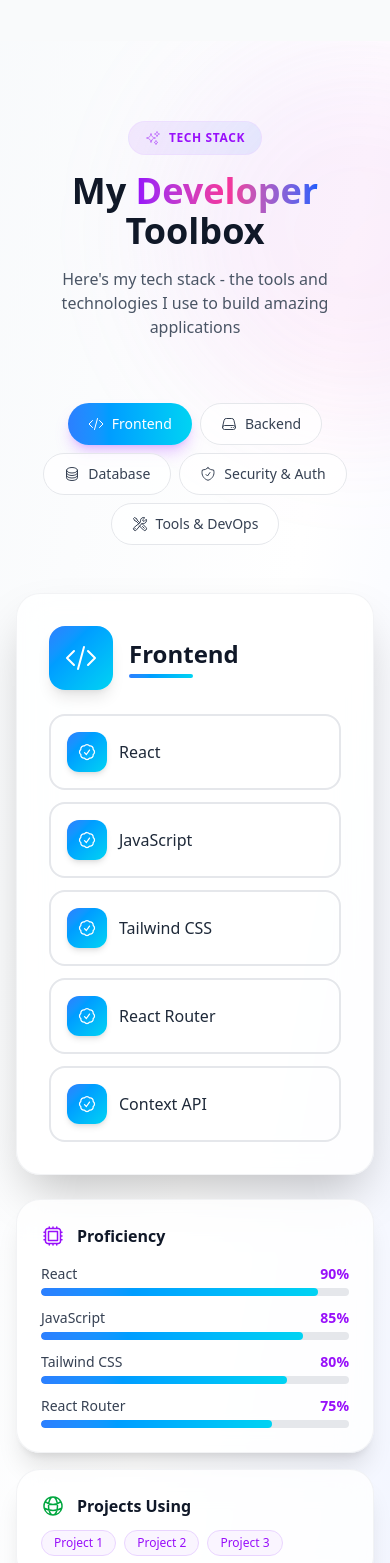
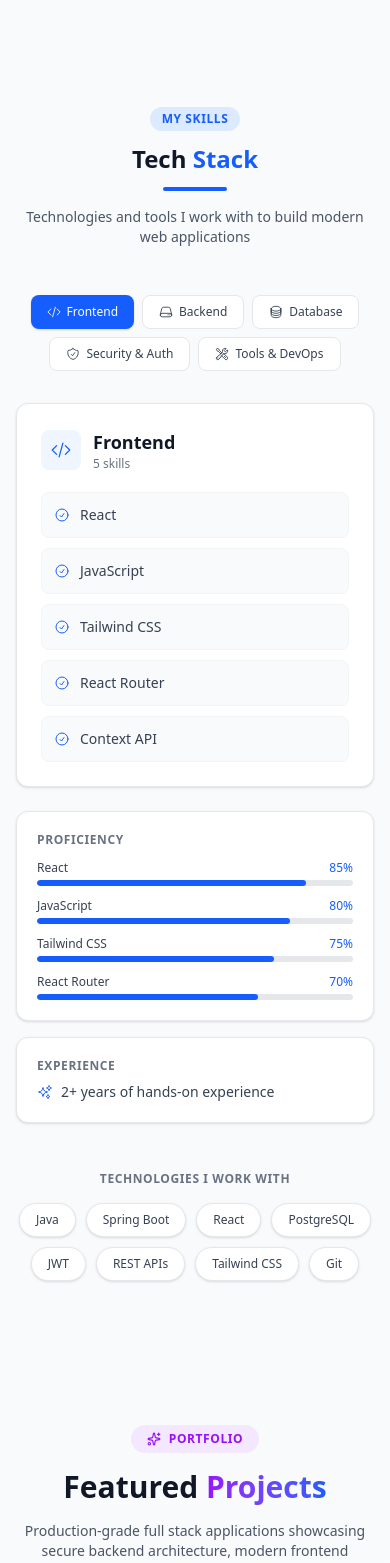
Before and after one commit to mohankumaronly/portfolio, a React (Vite) app: page / in a window 390 px wide. Shown: the part 2660-4223 px from the top of the page. Built offline with nearby package versions, Linux system fonts and the light colour scheme.

Commit message:
refactor: clean professional skills section with improved design and responsiveness

```diff
--- a/src/components/Skills.jsx
+++ b/src/components/Skills.jsx
@@ -1,5 +1,5 @@
 import { motion } from "framer-motion";
-import { useState, useEffect } from "react";
+import { useState } from "react";
 import {
   CodeBracketIcon,
   ServerIcon,
@@ -7,14 +7,7 @@
   ShieldCheckIcon,
   WrenchScrewdriverIcon,
   SparklesIcon,
-  TrophyIcon,
-  UserGroupIcon,
-  RocketLaunchIcon,
-  CheckBadgeIcon,
-  CpuChipIcon,
-  CommandLineIcon,
-  SwatchIcon,
-  GlobeAltIcon
+  CheckCircleIcon
 } from "@heroicons/react/24/outline";
 
 const skillGroups = [
@@ -22,225 +15,171 @@
     title: "Frontend",
     icon: CodeBracketIcon,
     skills: ["React", "JavaScript", "Tailwind CSS", "React Router", "Context API"],
-    color: "from-blue-500 to-cyan-400",
     bgColor: "bg-blue-50 dark:bg-blue-900/20",
     iconColor: "text-blue-600 dark:text-blue-400",
-    gradient: "from-blue-500 to-cyan-400",
-    emoji: "🎨"
+    borderColor: "border-blue-200 dark:border-blue-800"
   },
   {
     title: "Backend",
     icon: ServerIcon,
     skills: ["Java", "Spring Boot", "Spring Security", "REST APIs", "JWT Authentication"],
-    color: "from-green-500 to-emerald-400",
-    bgColor: "bg-green-50 dark:bg-green-900/20",
-    iconColor: "text-green-600 dark:text-green-400",
-    gradient: "from-green-500 to-emerald-400",
-    emoji: "⚙️"
+    bgColor: "bg-emerald-50 dark:bg-emerald-900/20",
+    iconColor: "text-emerald-600 dark:text-emerald-400",
+    borderColor: "border-emerald-200 dark:border-emerald-800"
   },
   {
     title: "Database",
     icon: CircleStackIcon,
     skills: ["PostgreSQL", "Hibernate (JPA)", "Entity Mapping", "Query Optimization"],
-    color: "from-yellow-500 to-orange-400",
-    bgColor: "bg-yellow-50 dark:bg-yellow-900/20",
-    iconColor: "text-yellow-600 dark:text-yellow-400",
-    gradient: "from-yellow-500 to-orange-400",
-    emoji: "🗄️"
+    bgColor: "bg-amber-50 dark:bg-amber-900/20",
+    iconColor: "text-amber-600 dark:text-amber-400",
+    borderColor: "border-amber-200 dark:border-amber-800"
   },
   {
     title: "Security & Auth",
     icon: ShieldCheckIcon,
-    skills: [
-      "JWT Authentication",
-      "Email Verification",
-      "Password Reset Flow",
-      "Role-Based Access Control",
-      "Secure API Design",
-    ],
-    color: "from-purple-500 to-pink-400",
+    skills: ["JWT Authentication", "Email Verification", "Password Reset", "Role-Based Access Control"],
     bgColor: "bg-purple-50 dark:bg-purple-900/20",
     iconColor: "text-purple-600 dark:text-purple-400",
-    gradient: "from-purple-500 to-pink-400",
-    emoji: "🔒"
+    borderColor: "border-purple-200 dark:border-purple-800"
   },
   {
     title: "Tools & DevOps",
     icon: WrenchScrewdriverIcon,
     skills: ["Git", "GitHub", "Postman", "Neon DB", "Environment Variables"],
-    color: "from-gray-600 to-gray-400",
     bgColor: "bg-gray-50 dark:bg-gray-800/50",
     iconColor: "text-gray-600 dark:text-gray-400",
-    gradient: "from-gray-600 to-gray-400",
-    emoji: "🛠️"
+    borderColor: "border-gray-200 dark:border-gray-700"
   },
+];
+
+const techTags = [
+  "Java", "Spring Boot", "React", "PostgreSQL",
+  "JWT", "REST APIs", "Tailwind CSS", "Git"
 ];
 
 const Skills = () => {
   const [activeTab, setActiveTab] = useState(0);
-  const [selectedSkill, setSelectedSkill] = useState(null);
-
-  // Helper function to render icon component
-  const renderIcon = (IconComponent, className) => {
-    return <IconComponent className={className} />;
-  };
 
   return (
     <section
       id="skills"
-      className="py-20 sm:py-28 px-4 sm:px-6 lg:px-8 bg-gradient-to-br from-slate-50 via-white to-indigo-50 dark:from-gray-900 dark:via-gray-800 dark:to-gray-900 relative overflow-hidden"
+      className="py-16 sm:py-20 md:py-24 px-4 sm:px-6 lg:px-8 bg-gray-50 dark:bg-gray-900"
     >
-      {/* Animated background elements */}
-      <div className="absolute inset-0 overflow-hidden pointer-events-none">
-        <div className="absolute top-0 -right-40 w-96 h-96 bg-gradient-to-br from-purple-400/20 to-pink-400/20 dark:from-purple-900/10 dark:to-pink-900/10 rounded-full filter blur-3xl animate-pulse"></div>
-        <div className="absolute bottom-0 -left-40 w-96 h-96 bg-gradient-to-tr from-blue-400/20 to-cyan-400/20 dark:from-blue-900/10 dark:to-cyan-900/10 rounded-full filter blur-3xl animate-pulse delay-1000"></div>
-      </div>
+      <div className="max-w-6xl mx-auto">
 
-      <div className="max-w-7xl mx-auto relative z-10">
-        {/* Section Header - New Design */}
+        {/* Section Header */}
         <motion.div
-          initial={{ opacity: 0, y: 30 }}
+          initial={{ opacity: 0, y: 20 }}
           whileInView={{ opacity: 1, y: 0 }}
-          transition={{ duration: 0.6 }}
+          transition={{ duration: 0.5 }}
           viewport={{ once: true }}
-          className="text-center mb-16"
+          className="text-center mb-12 md:mb-16"
         >
-          <div className="inline-flex items-center gap-2 px-4 py-2 mb-4 bg-gradient-to-r from-purple-500/10 to-blue-500/10 dark:from-purple-500/20 dark:to-blue-500/20 rounded-full border border-purple-200/50 dark:border-purple-800/50">
-            <SparklesIcon className="w-4 h-4 text-purple-600 dark:text-purple-400 animate-pulse" />
-            <span className="text-xs font-semibold tracking-wider text-purple-600 dark:text-purple-400 uppercase">
-              Tech Stack
-            </span>
-          </div>
-          <h2 className="text-4xl sm:text-5xl md:text-6xl font-bold text-gray-900 dark:text-white">
-            My{" "}
-            <span className="bg-gradient-to-r from-purple-600 via-pink-500 to-blue-600 bg-clip-text text-transparent animate-gradient bg-300%">
-              Developer
-            </span>
-            {" "}Toolbox
+          <span className="inline-block px-3 py-1 mb-3 text-xs font-semibold tracking-wider text-blue-600 dark:text-blue-400 bg-blue-100 dark:bg-blue-900/30 rounded-full">
+            MY SKILLS
+          </span>
+          <h2 className="text-2xl sm:text-3xl md:text-4xl lg:text-5xl font-bold text-gray-900 dark:text-white">
+            Tech <span className="text-blue-600 dark:text-blue-400">Stack</span>
           </h2>
-          <p className="mt-4 text-base sm:text-lg text-gray-600 dark:text-gray-400 max-w-2xl mx-auto">
-            Here's my tech stack - the tools and technologies I use to build amazing applications
+          <div className="w-16 h-1 bg-blue-600 dark:bg-blue-400 rounded-full mx-auto mt-3"></div>
+          <p className="mt-4 text-sm sm:text-base text-gray-600 dark:text-gray-400 max-w-2xl mx-auto">
+            Technologies and tools I work with to build modern web applications
           </p>
         </motion.div>
 
-        {/* Modern Tabs Navigation */}
-        <div className="flex flex-wrap justify-center gap-2 mb-12">
+        {/* Tab Navigation */}
+        <div className="flex flex-wrap justify-center gap-2 mb-8 md:mb-10">
           {skillGroups.map((group, index) => {
             const IconComponent = group.icon;
             return (
               <motion.button
                 key={group.title}
-                initial={{ opacity: 0, y: 20 }}
+                initial={{ opacity: 0, y: 10 }}
                 whileInView={{ opacity: 1, y: 0 }}
                 transition={{ delay: index * 0.05, duration: 0.3 }}
                 viewport={{ once: true }}
                 onClick={() => setActiveTab(index)}
-                className={`px-5 py-2.5 rounded-full text-sm font-medium transition-all duration-300 flex items-center gap-2 ${
+                className={`px-4 py-2 rounded-lg text-xs sm:text-sm font-medium transition-all duration-300 flex items-center gap-1.5 sm:gap-2 ${
                   activeTab === index
-                    ? `bg-gradient-to-r ${group.color} text-white shadow-lg shadow-purple-500/30`
-                    : 'bg-white/70 dark:bg-gray-800/70 text-gray-700 dark:text-gray-300 hover:bg-white dark:hover:bg-gray-700 border border-gray-200 dark:border-gray-700'
+                    ? `bg-blue-600 dark:bg-blue-500 text-white shadow-sm`
+                    : 'bg-white dark:bg-gray-800 text-gray-700 dark:text-gray-300 hover:bg-gray-100 dark:hover:bg-gray-700 border border-gray-200 dark:border-gray-700'
                 }`}
               >
-                <IconComponent className="w-4 h-4" />
-                {group.title}
+                <IconComponent className="w-3.5 h-3.5 sm:w-4 sm:h-4" />
+                <span>{group.title}</span>
               </motion.button>
             );
           })}
         </div>
 
-        {/* Dynamic Content Area */}
+        {/* Skills Content */}
         <motion.div
           key={activeTab}
-          initial={{ opacity: 0, y: 20 }}
+          initial={{ opacity: 0, y: 15 }}
           animate={{ opacity: 1, y: 0 }}
           transition={{ duration: 0.4 }}
-          className="mb-16"
+          className="mb-12"
         >
-          <div className="grid lg:grid-cols-5 gap-6">
-            {/* Left - Main Card */}
-            <div className="lg:col-span-3">
-              <div className="bg-white/80 dark:bg-gray-800/80 backdrop-blur-lg rounded-3xl p-8 border border-gray-200/50 dark:border-gray-700/50 shadow-2xl hover:shadow-3xl transition-shadow duration-500">
-                <div className="flex items-center gap-4 mb-6">
-                  <div className={`w-16 h-16 rounded-2xl bg-gradient-to-br ${skillGroups[activeTab].color} flex items-center justify-center shadow-lg animate-float`}>
+          <div className="grid md:grid-cols-3 gap-6">
+            {/* Main Skills List */}
+            <div className="md:col-span-2">
+              <div className="bg-white dark:bg-gray-800 rounded-xl p-6 border border-gray-200 dark:border-gray-700 shadow-sm">
+                <div className="flex items-center gap-3 mb-5">
+                  <div className={`p-2.5 rounded-lg ${skillGroups[activeTab].bgColor}`}>
                     {(() => {
                       const IconComponent = skillGroups[activeTab].icon;
-                      return <IconComponent className="w-8 h-8 text-white" />;
+                      return <IconComponent className={`w-5 h-5 ${skillGroups[activeTab].iconColor}`} />;
                     })()}
                   </div>
                   <div>
-                    <h3 className="text-2xl font-bold text-gray-900 dark:text-white">
+                    <h3 className="text-lg font-semibold text-gray-900 dark:text-white">
                       {skillGroups[activeTab].title}
                     </h3>
-                    <div className={`w-16 h-1 bg-gradient-to-r ${skillGroups[activeTab].color} rounded-full mt-1`}></div>
+                    <p className="text-xs text-gray-500 dark:text-gray-400">
+                      {skillGroups[activeTab].skills.length} skills
+                    </p>
                   </div>
                 </div>
 
-                <div className="grid grid-cols-1 sm:grid-cols-2 gap-3">
+                <div className="grid grid-cols-1 sm:grid-cols-2 gap-2.5">
                   {skillGroups[activeTab].skills.map((skill, idx) => (
                     <motion.div
                       key={skill}
-                      initial={{ opacity: 0, scale: 0.9 }}
-                      animate={{ opacity: 1, scale: 1 }}
+                      initial={{ opacity: 0, x: -10 }}
+                      animate={{ opacity: 1, x: 0 }}
                       transition={{ delay: idx * 0.05, duration: 0.3 }}
-                      whileHover={{
-                        scale: 1.05,
-                        rotate: idx % 2 === 0 ? 1 : -1,
-                        transition: { type: "spring", stiffness: 300 }
-                      }}
-                      onClick={() => setSelectedSkill(selectedSkill === skill ? null : skill)}
-                      className={`p-4 rounded-2xl border-2 cursor-pointer transition-all duration-300 ${
-                        selectedSkill === skill
-                          ? `border-purple-500 bg-gradient-to-br ${skillGroups[activeTab].bgColor}`
-                          : 'border-gray-200 dark:border-gray-700 hover:border-purple-300 dark:hover:border-purple-700'
-                      }`}
+                      className="flex items-center gap-2.5 p-3 rounded-lg bg-gray-50 dark:bg-gray-700/30 border border-gray-100 dark:border-gray-700 hover:border-blue-200 dark:hover:border-blue-700 transition-colors duration-200"
                     >
-                      <div className="flex items-center gap-3">
-                        <div className={`w-10 h-10 rounded-xl bg-gradient-to-br ${skillGroups[activeTab].color} flex items-center justify-center shadow-md`}>
-                          <CheckBadgeIcon className="w-5 h-5 text-white" />
-                        </div>
-                        <span className="font-medium text-gray-800 dark:text-gray-200">
-                          {skill}
-                        </span>
-                      </div>
-                      {selectedSkill === skill && (
-                        <motion.div
-                          initial={{ opacity: 0, height: 0 }}
-                          animate={{ opacity: 1, height: 'auto' }}
-                          className="mt-3 pt-3 border-t border-gray-200 dark:border-gray-700"
-                        >
-                          <p className="text-sm text-gray-600 dark:text-gray-400">
-                            {`Expert in ${skill} with hands-on experience in real-world projects`}
-                          </p>
-                        </motion.div>
-                      )}
+                      <CheckCircleIcon className={`w-4 h-4 ${skillGroups[activeTab].iconColor} flex-shrink-0`} />
+                      <span className="text-sm text-gray-700 dark:text-gray-300">{skill}</span>
                     </motion.div>
                   ))}
                 </div>
               </div>
             </div>
 
-            {/* Right - Stats & Info */}
-            <div className="lg:col-span-2 space-y-4">
-              <div className="bg-white/80 dark:bg-gray-800/80 backdrop-blur-lg rounded-3xl p-6 border border-gray-200/50 dark:border-gray-700/50 shadow-xl">
-                <div className="flex items-center gap-3 mb-4">
-                  <CpuChipIcon className="w-6 h-6 text-purple-600 dark:text-purple-400" />
-                  <h4 className="font-semibold text-gray-900 dark:text-white">Proficiency</h4>
-                </div>
+            {/* Quick Stats */}
+            <div className="space-y-4">
+              <div className="bg-white dark:bg-gray-800 rounded-xl p-5 border border-gray-200 dark:border-gray-700 shadow-sm">
+                <h4 className="text-xs font-semibold text-gray-500 dark:text-gray-400 uppercase tracking-wider mb-3">
+                  Proficiency
+                </h4>
                 <div className="space-y-3">
                   {skillGroups[activeTab].skills.slice(0, 4).map((skill, idx) => (
-                    <div key={skill} className="space-y-1">
-                      <div className="flex justify-between text-sm">
+                    <div key={skill}>
+                      <div className="flex justify-between text-xs mb-1">
                         <span className="text-gray-700 dark:text-gray-300">{skill}</span>
-                        <span className="text-purple-600 dark:text-purple-400 font-semibold">
-                          {90 - idx * 5}%
+                        <span className="text-blue-600 dark:text-blue-400 font-medium">
+                          {85 - idx * 5}%
                         </span>
                       </div>
-                      <div className="w-full h-2 bg-gray-200 dark:bg-gray-700 rounded-full overflow-hidden">
+                      <div className="w-full h-1.5 bg-gray-200 dark:bg-gray-700 rounded-full overflow-hidden">
                         <motion.div
                           initial={{ width: 0 }}
-                          animate={{ width: `${90 - idx * 5}%` }}
-                          transition={{ duration: 1, delay: idx * 0.1 }}
-                          className={`h-full bg-gradient-to-r ${skillGroups[activeTab].color} rounded-full`}
+                          animate={{ width: `${85 - idx * 5}%` }}
+                          transition={{ duration: 0.8, delay: idx * 0.1 }}
+                          className={`h-full bg-blue-600 dark:bg-blue-400 rounded-full`}
                         />
                       </div>
                     </div>
@@ -248,107 +187,46 @@
                 </div>
               </div>
 
-              <div className="bg-white/80 dark:bg-gray-800/80 backdrop-blur-lg rounded-3xl p-6 border border-gray-200/50 dark:border-gray-700/50 shadow-xl">
-                <div className="flex items-center gap-3 mb-3">
-                  <GlobeAltIcon className="w-6 h-6 text-green-600 dark:text-green-400" />
-                  <h4 className="font-semibold text-gray-900 dark:text-white">Projects Using</h4>
-                </div>
-                <div className="flex flex-wrap gap-2">
-                  {[1, 2, 3].map((i) => (
-                    <span key={i} className="px-3 py-1 text-xs font-medium bg-purple-50 dark:bg-purple-900/30 text-purple-600 dark:text-purple-400 rounded-full border border-purple-200 dark:border-purple-800">
-                      Project {i}
-                    </span>
-                  ))}
+              <div className="bg-white dark:bg-gray-800 rounded-xl p-5 border border-gray-200 dark:border-gray-700 shadow-sm">
+                <h4 className="text-xs font-semibold text-gray-500 dark:text-gray-400 uppercase tracking-wider mb-2">
+                  Experience
+                </h4>
+                <div className="flex items-center gap-2 text-sm text-gray-700 dark:text-gray-300">
+                  <SparklesIcon className="w-4 h-4 text-blue-600 dark:text-blue-400" />
+                  <span>2+ years of hands-on experience</span>
                 </div>
               </div>
             </div>
           </div>
         </motion.div>
 
-        {/* Floating Tech Stack - New Design */}
+        {/* Tech Tags */}
         <motion.div
-          initial={{ opacity: 0, y: 20 }}
+          initial={{ opacity: 0, y: 15 }}
           whileInView={{ opacity: 1, y: 0 }}
-          transition={{ delay: 0.6, duration: 0.6 }}
+          transition={{ delay: 0.3, duration: 0.5 }}
           viewport={{ once: true }}
-          className="relative"
         >
-          <div className="bg-gradient-to-r from-purple-500/10 via-transparent to-blue-500/10 dark:from-purple-500/5 dark:to-blue-500/5 rounded-3xl p-8 border border-purple-200/30 dark:border-purple-800/30">
-            <div className="grid grid-cols-2 md:grid-cols-4 gap-4">
-              {[
-                { icon: CodeBracketIcon, label: "Frontend", color: "from-blue-500 to-cyan-400" },
-                { icon: ServerIcon, label: "Backend", color: "from-green-500 to-emerald-400" },
-                { icon: ShieldCheckIcon, label: "Security", color: "from-purple-500 to-pink-400" },
-                { icon: WrenchScrewdriverIcon, label: "DevOps", color: "from-gray-600 to-gray-400" },
-              ].map((item, index) => {
-                const IconComponent = item.icon;
-                return (
-                  <motion.div
-                    key={item.label}
-                    initial={{ opacity: 0, scale: 0.8 }}
-                    whileInView={{ opacity: 1, scale: 1 }}
-                    transition={{ delay: index * 0.1, duration: 0.5 }}
-                    viewport={{ once: true }}
-                    whileHover={{ y: -5, scale: 1.05 }}
-                    className="text-center p-4 rounded-2xl bg-white/60 dark:bg-gray-800/60 backdrop-blur-sm border border-gray-200/50 dark:border-gray-700/50 shadow-lg hover:shadow-2xl transition-all duration-300"
-                  >
-                    <div className={`w-12 h-12 rounded-xl bg-gradient-to-br ${item.color} flex items-center justify-center mx-auto mb-3 shadow-lg`}>
-                      <IconComponent className="w-6 h-6 text-white" />
-                    </div>
-                    <h4 className="font-semibold text-gray-900 dark:text-white">{item.label}</h4>
-                  </motion.div>
-                );
-              })}
-            </div>
+          <h4 className="text-center text-xs font-semibold text-gray-500 dark:text-gray-400 uppercase tracking-wider mb-4">
+            Technologies I Work With
+          </h4>
+          <div className="flex flex-wrap justify-center gap-2.5">
+            {techTags.map((tech, index) => (
+              <motion.span
+                key={tech}
+                initial={{ opacity: 0, scale: 0.9 }}
+                whileInView={{ opacity: 1, scale: 1 }}
+                transition={{ delay: index * 0.05, duration: 0.3 }}
+                viewport={{ once: true }}
+                whileHover={{ y: -2 }}
+                className="px-4 py-2 text-xs sm:text-sm font-medium bg-white dark:bg-gray-800 text-gray-700 dark:text-gray-300 rounded-full border border-gray-200 dark:border-gray-700 shadow-sm hover:shadow-md transition-all duration-300"
+              >
+                {tech}
+              </motion.span>
+            ))}
           </div>
         </motion.div>
-
-        {/* Bottom Floating Tags */}
-        <motion.div
-          initial={{ opacity: 0, y: 20 }}
-          whileInView={{ opacity: 1, y: 0 }}
-          transition={{ delay: 0.8, duration: 0.6 }}
-          viewport={{ once: true }}
-          className="mt-12 flex flex-wrap justify-center gap-3"
-        >
-          {[
-            { name: "Java", color: "from-red-500 to-red-600" },
-            { name: "Spring Boot", color: "from-green-500 to-emerald-600" },
-            { name: "React", color: "from-blue-500 to-cyan-600" },
-            { name: "PostgreSQL", color: "from-blue-600 to-indigo-600" },
-            { name: "JWT", color: "from-pink-500 to-rose-600" },
-            { name: "REST APIs", color: "from-purple-500 to-violet-600" },
-            { name: "Tailwind CSS", color: "from-cyan-500 to-teal-600" },
-            { name: "Git", color: "from-orange-500 to-red-600" },
-          ].map((tech, index) => (
-            <motion.span
-              key={tech.name}
-              initial={{ opacity: 0, scale: 0.8, rotate: -10 }}
-              whileInView={{ opacity: 1, scale: 1, rotate: 0 }}
-              transition={{ delay: index * 0.05, duration: 0.3 }}
-              viewport={{ once: true }}
-              whileHover={{
-                scale: 1.15,
-                rotate: 5,
-                transition: { type: "spring", stiffness: 300 }
-              }}
-              className="group relative px-5 py-2.5 text-sm font-semibold bg-gradient-to-r from-purple-600 to-blue-600 text-white rounded-full shadow-lg shadow-purple-500/20 hover:shadow-xl transition-all duration-300 cursor-default"
-            >
-              <span className="relative z-10">{tech.name}</span>
-              <div className="absolute inset-0 rounded-full bg-gradient-to-r from-purple-600 to-blue-600 opacity-0 group-hover:opacity-100 transition-opacity duration-300 blur-lg"></div>
-            </motion.span>
-          ))}
-        </motion.div>
       </div>
-
-      <style jsx>{`
-        @keyframes gradient {
-          0%, 100% { background-position: 0% 50%; }
-          50% { background-position: 100% 50%; }
-        }
-        .bg-300\% { background-size: 300% 300%; }
-        .animate-gradient { animation: gradient 6s ease infinite; }
-      `}</style>
     </section>
   );
 };
```
